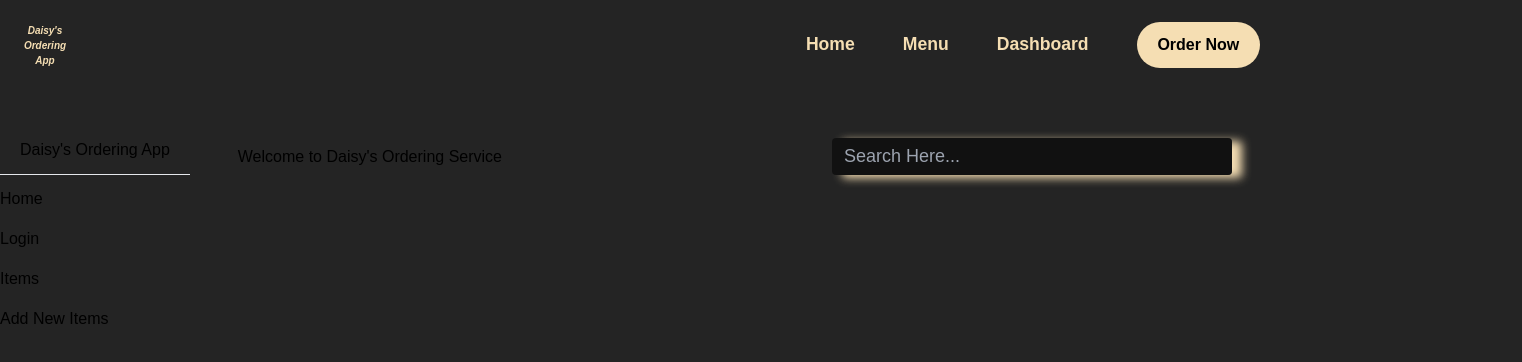
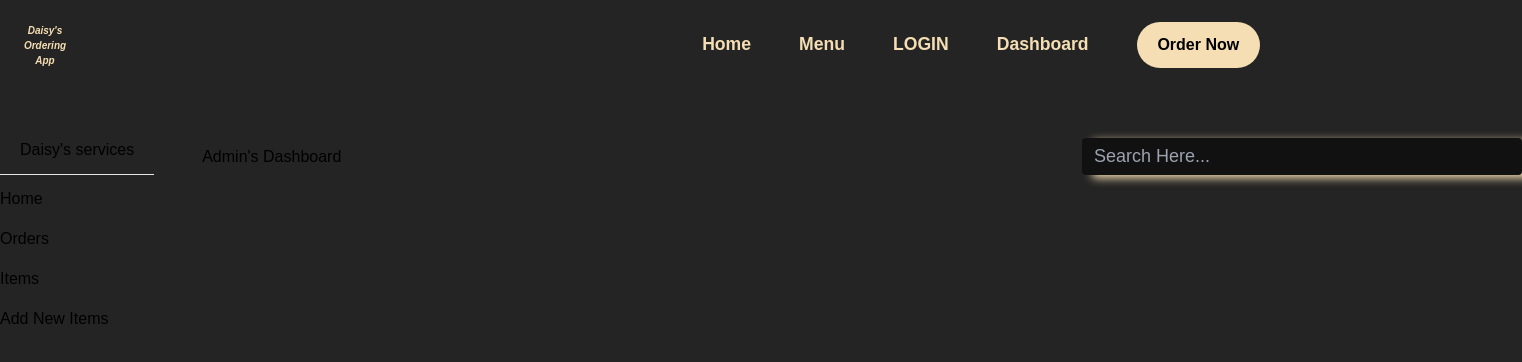
Before and after one commit to nsamedaisy/Food-Ordering-App, a React (Create React App) app: page /dashboard in a window 1280 px wide. Shown: the top 362 px of the page, 1522 px wide, since content can reach past the window. Built offline with nearby package versions, Linux system fonts and the light colour scheme.

Commit message:
foodorderingapp commit

```diff
--- a/src/App.js
+++ b/src/App.js
@@ -9,6 +9,7 @@ import Payment from './components/Payment';
 import Checkout from './components/Checkout';
 import { BrowserRouter as Router, Routes, Route, NavLink, Link, Switch } from 'react-router-dom';
 import Dashboard from './components/Dashboard';
+import AdminLogin from './components/AdminLogin';
 
 function App() {
 
@@ -22,7 +23,8 @@ function App() {
         <Route path='/:id/contact' element={<Contact />} />
         <Route path='/:id/payment' element={<Payment />} />
         <Route path='/checkout' element={<Checkout />} />
-        <Route path='/dashboard' element={<Dashboard />} />
+        <Route path='/login' element={<AdminLogin />} />
+        <Route path='/dashboard/*' element={<Dashboard />} />
       </Routes>
     </div>
   );
--- /dev/null
+++ b/src/components/AdminLogin.jsx
@@ -0,0 +1,44 @@
+import React from 'react'
+
+function AdminLogin() {
+  return (
+    <div className="main">
+      <div className="sub-main">
+        <div>
+          <div className="imgs">
+            <div className="container-image">
+              <img src={profile} alt="profile" className="profile" />
+
+            </div>
+
+
+          </div>
+          <div>
+            <h1>Login Page</h1>
+            <div>
+              <img src={email} alt="email" className="email" />
+              <input type="text" placeholder="user name" className="name" />
+            </div>
+            <div className="second-input">
+              <img src={pass} alt="pass" className="email" />
+              <input type="password" placeholder="user name" className="name" />
+            </div>
+            <div className="login-button">
+              <button>Login</button>
+            </div>
+
+            <p className="link">
+              <a href="#">Forgot password ?</a> Or<a href="#">Sign Up</a>
+            </p>
+
+
+          </div>
+        </div>
+
+
+      </div>
+    </div>
+  )
+}
+
+export default AdminLogin
--- a/src/components/DBHeader.jsx
+++ b/src/components/DBHeader.jsx
@@ -5,13 +5,13 @@ function DBHeader() {
   const user = useSelector((state) => state.user);
   return (
     <div className='w-full flex items-center justify-between gap-3'>
-      <p className='text-headingColor' >Welcome to Daisy's Ordering Service
+      <p className='text-headingColor' >Admin's Dashboard
         {user?.name}
       </p>
 
       <div className='flex items-center justify-center gap-4'>
 
-        <div>
+        <div className='DBSearch'>
           <input type='text' placeholder='Search Here...' />
         </div>
 
--- a/src/components/DBLeftSec.jsx
+++ b/src/components/DBLeftSec.jsx
@@ -5,7 +5,7 @@ import { NavLink } from 'react-router-dom';
 function DBLeftSec() {
   return (
     <div className='h-full py-12 flex flex-col  bg-lightOverlay backdrop-blur-nd shadow-nd min-w-210 w-308 gap-3'>
-      <NavLink to={'/'} className='flex items-center justify-start px-5 gap-4'> Daisy's Ordering App
+      <NavLink to={'/'} className='flex items-center justify-start px-5 gap-4'> Daisy's services
         {/* <img src={logo} alt='' /> */}
       </NavLink>
 
@@ -14,7 +14,7 @@ function DBLeftSec() {
       <ul className='flex flex-col gap-4'>
         <Link
           to={'/dashboard/home'}>Home</Link>
-        <Link to='/dashboard/login'>Login</Link>
+        <Link to='/dashboard/orders'>Orders</Link>
         <Link to='/dashboard/items'>Items</Link>
         <Link to='/dashboard/newitems'>Add New Items</Link>
       </ul>
--- a/src/components/DBLogin.jsx
+++ /dev/null
@@ -1,9 +0,0 @@
-import React from 'react'
-
-function DBLogin() {
-	return (
-		<div>DBLogin</div>
-	)
-}
-
-export default DBLogin
--- /dev/null
+++ b/src/components/DBOrders.jsx
@@ -0,0 +1,45 @@
+// import React from 'react';
+// import MaterialTable from 'material-table';
+
+// function DBOrders() {
+//   return (
+//     <div className='flex items-center justify-self-center gap-4 pt-5 w-full'>
+//       <MaterialTable
+//         title="Remote Data Preview"
+//         columns={[
+//           {
+//             title: 'Avatar',
+//             field: 'avatar',
+//             render: rowData => (
+//               <img
+//                 style={{ height: 36, borderRadius: '50%' }}
+//                 src={rowData.avatar}
+//               />
+//             ),
+//           },
+//           { title: 'Id', field: 'id' },
+//           { title: 'First Name', field: 'first_name' },
+//           { title: 'Last Name', field: 'last_name' },
+//         ]}
+//         data={query =>
+//           new Promise((resolve, reject) => {
+//             let url = 'https://reqres.in/api/users?'
+//             url += 'per_page=' + query.pageSize
+//             url += '&page=' + (query.page + 1)
+//             fetch(url)
+//               .then(response => response.json())
+//               .then(result => {
+//                 resolve({
+//                   data: result.data,
+//                   page: result.page - 1,
+//                   totalCount: result.total,
+//                 })
+//               })
+//           })
+//         }
+//       />
+//     </div>
+//   )
+// }
+
+// export default DBOrders
--- a/src/components/DBRightSec.jsx
+++ b/src/components/DBRightSec.jsx
@@ -2,9 +2,9 @@ import React from 'react'
 import DBHeader from './DBHeader'
 import { Route, Routes } from 'react-router-dom'
 import DBHome from './DBHome'
-import DBLogin from './DBLogin'
+import DBOrders from './DBOrders'
 import DBNewitems from './DBNewitems'
-import DBItems from './DBItems'
+// import DBItems from './DBItems'
 
 function DBRightSec() {
   return (
@@ -13,8 +13,8 @@ function DBRightSec() {
       <div className='flex flex-col flex-1 overflow-y-scroll scrollbar-none'>
         <Routes>
           <Route path='/home' element={<DBHome />} />
-          <Route path='/login' element={<DBLogin />} />
-          <Route path='/items' element={<DBItems />} />
+          <Route path='/orders' element={<DBOrders />} />
+          {/* <Route path='/items' element={<DBItems />} /> */}
           <Route path='/newitems' element={<DBNewitems />} />
         </Routes>
       </div>
--- a/src/components/Navbar.js
+++ b/src/components/Navbar.js
@@ -9,6 +9,9 @@ function Navbar() {
     },
     {
       text: 'Menu',
+    },
+    {
+      text: 'Login'
     },
     {
       text: 'Dashboard'
@@ -23,6 +26,7 @@ function Navbar() {
       <div className='navbar-links-container' >
         <Link to='/'>Home</Link>
         <Link to='/Menu'>Menu</Link>
+        <Link to='/login'>LOGIN</Link>
         <Link to='/dashboard'>Dashboard</Link>
         <button className='primary-button'>
           Order Now
--- a/src/index.css
+++ b/src/index.css
@@ -290,12 +290,11 @@ input[type='email'],
 input[type='address'],
 input[type='location'] {
   display: block;
-  width: 400px;
+  width: 440px;
   padding: 6px 12px;
   font-size: 18px;
   line-height: 1.4;
   color: wheat;
-  /* border: 1px solid wheat; */
   box-shadow: 10px 3px 10px wheat;
   border-radius: 4px;
   background-color: #00000084;
@@ -424,3 +423,9 @@ input[type='location']:hover {
   font-style: italic;
   font-weight: 700;
 }
+
+/* DashBoard section  */
+
+.DBSearch {
+  width: 150px;
+}
```
Also changed, not shown: src/components/Dashboard.jsx (+5 -3 lines).
